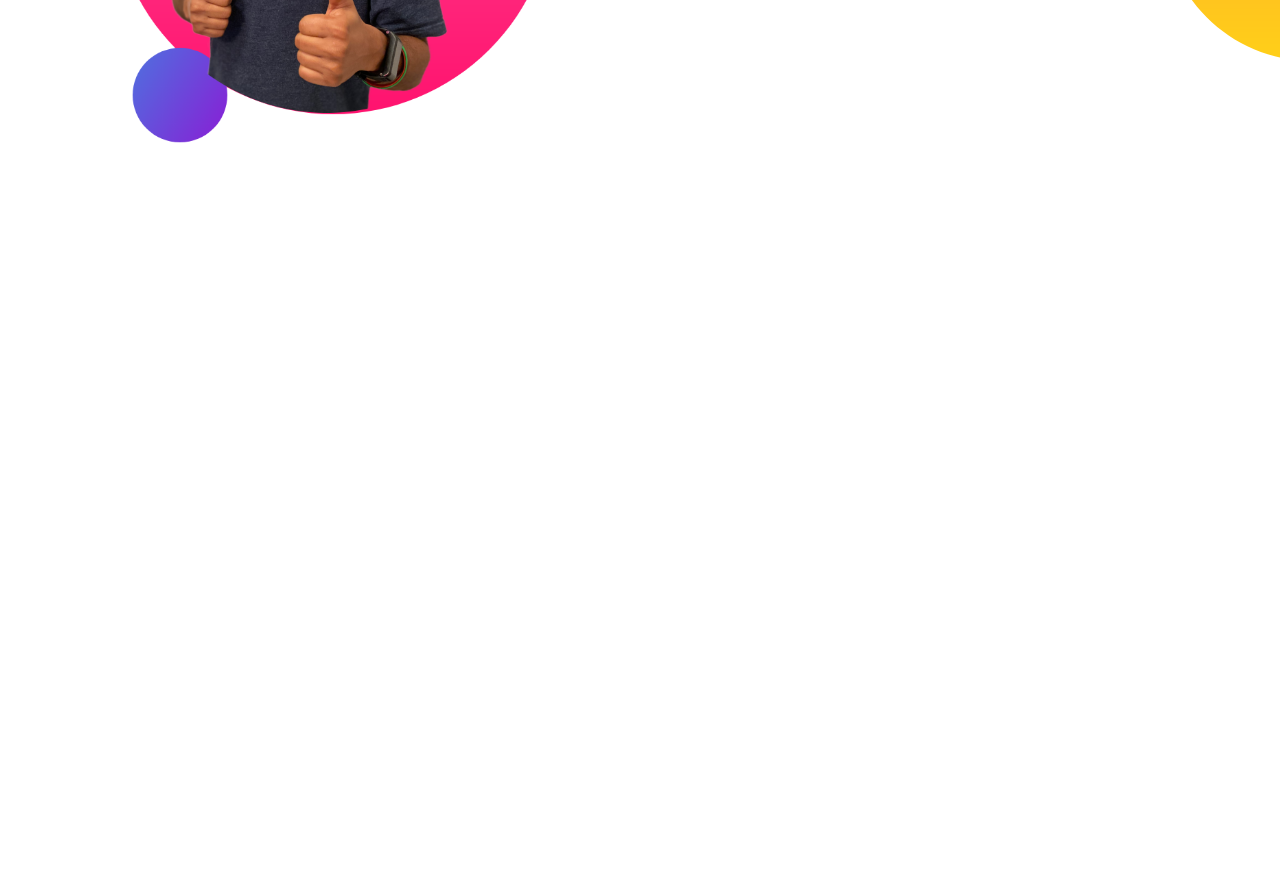
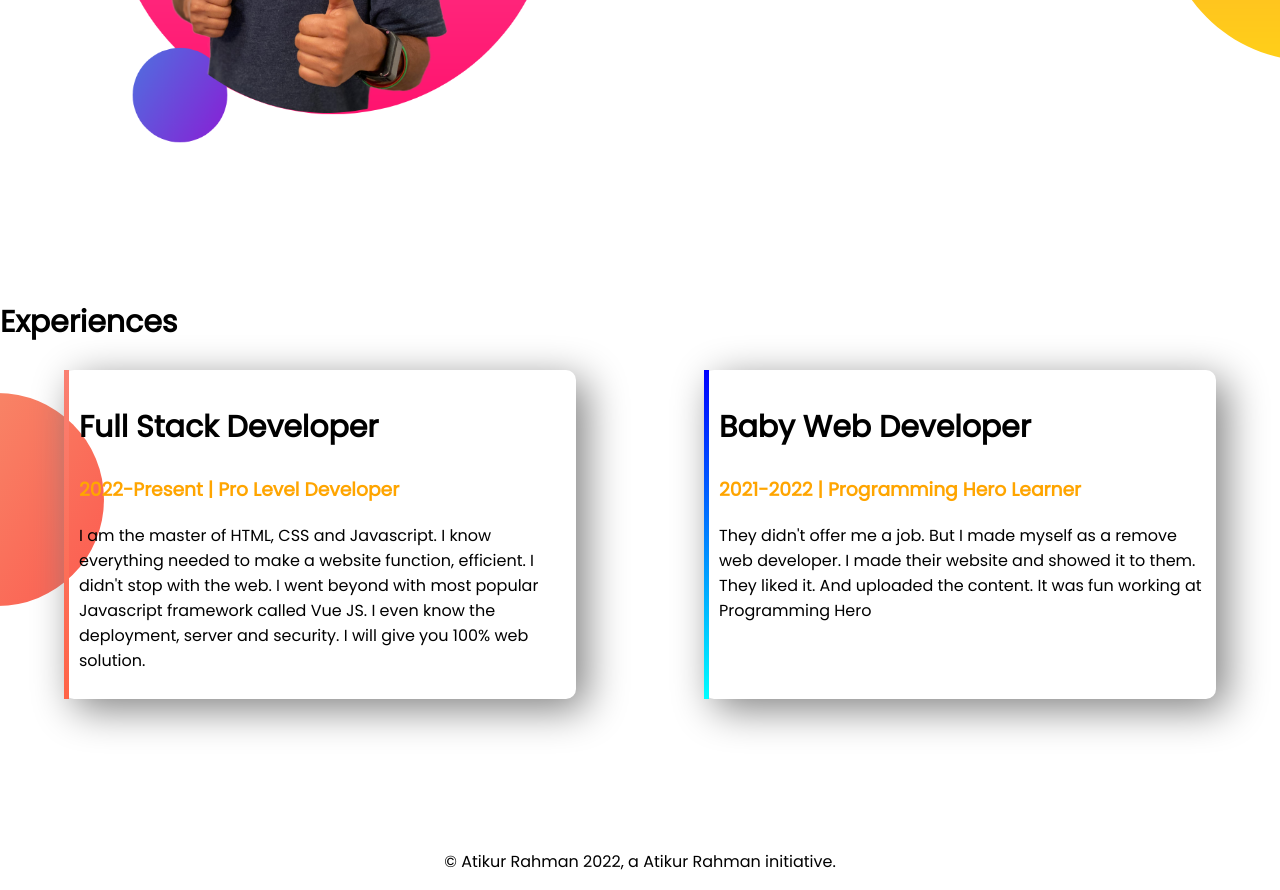
Before and after one commit to atikur09/developer-portfolio, a plain HTML site: page index.html in a window 1280 px wide. Shown: the part 970-1860 px from the top of the page. Before the commit the page ends 1270 px from the top, so only its background shows below. Drawn offline with Linux system fonts and the light colour scheme.

Commit message:
module done

```diff
--- a/index.html
+++ b/index.html
@@ -13,21 +13,25 @@
 </head>
 
 <body>
-    <section class="top-banner">
+    <section class="top-banner flexiable-container">
         <div class="half-width">
             <h1>Welcome to</h1>
             <h1><span class="orange-color">Atikur Rahman</span> World!</h1>
             <h3>Lorem ipsum dolor sit.</h3>
-            <p>You might saw me jumping, climbing buildings, and stopping trains. But nobody pays me a dime for that work.
-            That's why I am learning and mastering web development. I will not stop until I become the Web Development
-            Hero.</p>
-            <a class="link-button" target="_blank" href="https://www.linkedin.com/in/atikur-rahman-86b777190/">HIRE ME</a>
+            <p>You might saw me jumping, climbing buildings, and stopping trains. But nobody pays me a dime for that
+                work.
+                That's why I am learning and mastering web development. I will not stop until I become the Web
+                Development
+                Hero.</p>
+            <a class="link-button" target="_blank" href="https://www.linkedin.com/in/atikur-rahman-86b777190/">HIRE
+                ME</a>
         </div>
         <div class="half-width">
             <img src="/images/jhankar.png" alt="jhankar bhai">
         </div>
-    </section> <!--top-banner end -->
-    <section class="dream-big">
+    </section>
+    <!--top-banner end -->
+    <section class="dream-big flexiable-container">
         <div class="half-width">
             <img src="/images/jhankar2.png" alt="">
         </div>
@@ -35,11 +39,42 @@
             <h1>Dream Big</h1>
             <h2>Become a Web developer</h2>
             <p>
-                I already learned the basic HTML and CSS. I can build any simple website. I can even teach my grandma how to make simple website. My goal is to build 3 websites and learn advanced topics.
+                I already learned the basic HTML and CSS. I can build any simple website. I can even teach my grandma
+                how to make simple website. My goal is to build 3 websites and learn advanced topics.
             </p>
             <a class="link-button" href="#">DOWNLOAD RESUME</a>
         </div>
     </section>
+    <!--dream big end-->
+    <section class="experience-area">
+        <h2>Experiences</h2>
+        <div class="flexiable-container">
+            <div id="full-stack-experience" class="experience-item">
+                <h2>Full Stack Developer</h2>
+                <h3><span class="orange-color">2022-Present | Pro Level Developer</span></h3>
+                <p>
+                    I am the master of HTML, CSS and Javascript. I know everything needed to make a website function,
+                    efficient. I didn't stop with the web. I went beyond with most popular Javascript framework called
+                    Vue
+                    JS. I even know the deployment, server and security. I will give you 100% web solution.
+                </p>
+            </div>
+            <div id="web-dev-experience" class="experience-item">
+                <h2>Baby Web Developer</h2>
+                <h3><span class="orange-color">2021-2022 | Programming Hero Learner</span></h3>
+                <p>
+                    They didn't offer me a job. But I made myself as a remove web developer. I made their website and
+                    showed
+                    it to them. They liked it. And uploaded the content. It was fun working at Programming Hero
+                </p>
+            </div>
+        </div>
+    </section>
+    <footer>
+        <p>
+            © Atikur Rahman 2022, a Atikur Rahman initiative.
+        </p>
+    </footer>
 </body>
 
 </html>
--- a/style.css
+++ b/style.css
@@ -5,11 +5,14 @@ body{
 h1{
     font-size: 40px;
 }
+h2{
+    font-size: 30px;
+}
 .orange-color{
     color: orange;
 }
 
-section{
+.flexiable-container{
     display: flex;
     margin-bottom: 150px;
 }
@@ -39,3 +42,29 @@ section{
     background-repeat: no-repeat;
     background-position: right;
 }
+.experience-area{
+    background-image: url(/images/exp-bg.png);
+    background-repeat: no-repeat;
+    background-position: left;
+}
+.experience-item{
+    box-shadow: 10px 10px 40px gray ;
+    margin-left: 5%;
+    margin-right: 5%;
+    padding: 10px;
+    width: 40%;
+    border-radius: 10px;
+}
+#web-dev-experience{
+    border-left: 5px solid;
+    border-image: linear-gradient(blue, cyan);
+    border-image-slice: 1;
+}
+#full-stack-experience{
+    border-image: linear-gradient(salmon, tomato);
+    border-left: 5px solid;
+    border-image-slice: 1;
+}
+footer p{
+    text-align: center;
+}
```
